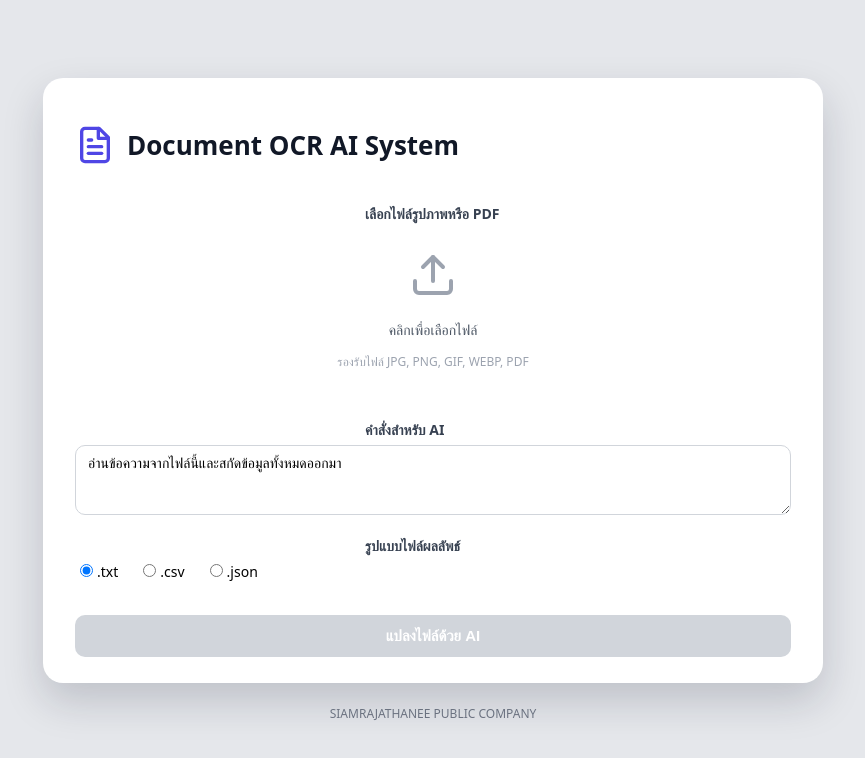
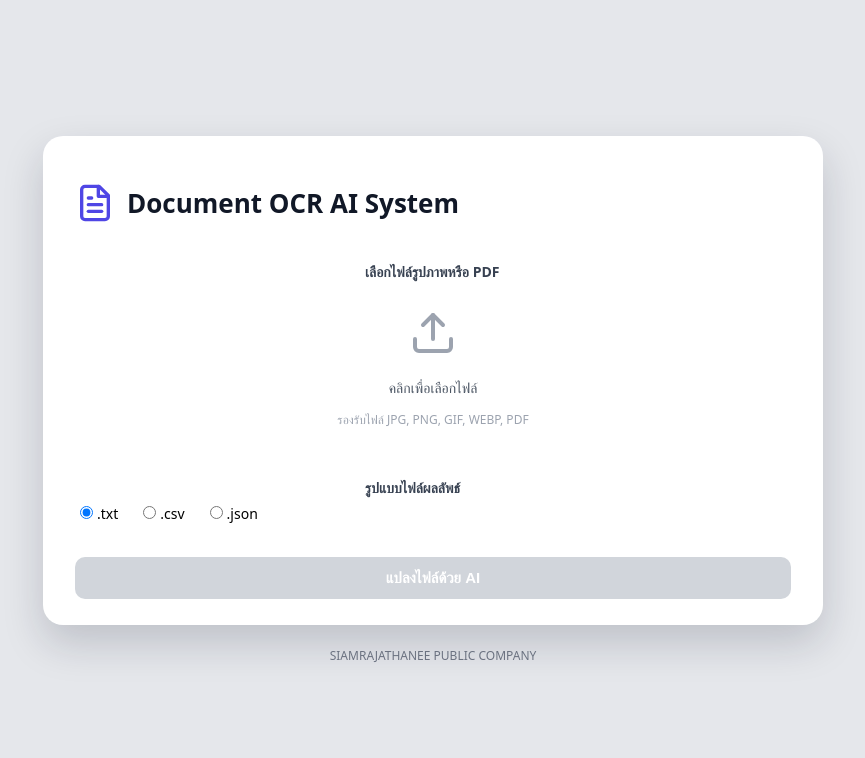
Before and after one commit to puri-b/my-ocr-app, a Next.js app: page / in a window 1280 px wide. Shown: the top 758 px of the page, without its empty margins (207-1072 px from the left). Built offline with nearby package versions, Linux system fonts and the light colour scheme.

Commit message:
Change : Remove Prompt Area
Change : Remove Prompt Area

```diff
--- a/components/OCRApp.jsx
+++ b/components/OCRApp.jsx
@@ -179,17 +179,6 @@ export default function OCRApp() {
             </label>
           </div>
 
-          {/* Prompt */}
-          <div style={{ marginBottom: 16 }}>
-            <label className="ocr-label">คำสั่งสำหรับ AI</label>
-            <textarea
-              className="ocr-textarea"
-              rows={3}
-              value={prompt}
-              onChange={(e) => setPrompt(e.target.value)}
-            />
-          </div>
-
           {/* Output format */}
           <div style={{ marginBottom: 16 }}>
             <label className="ocr-label">รูปแบบไฟล์ผลลัพธ์</label>
```
